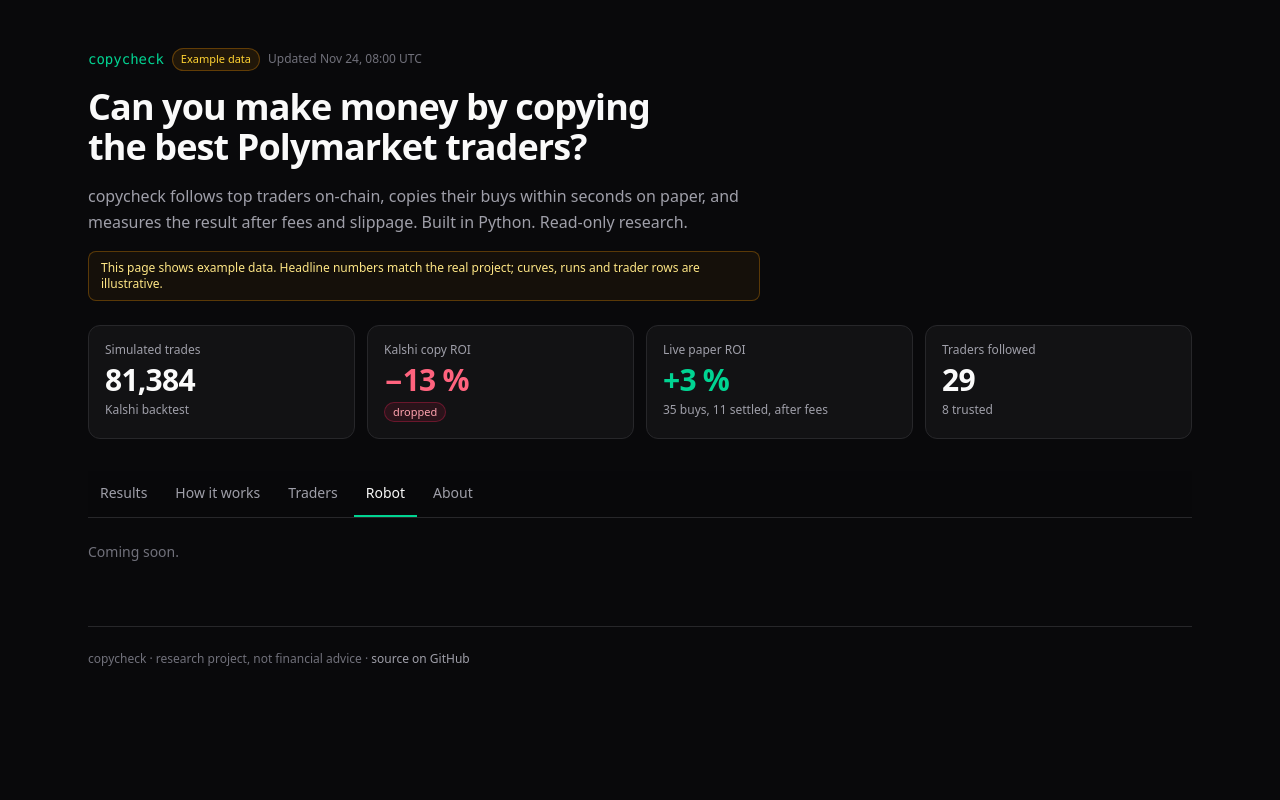
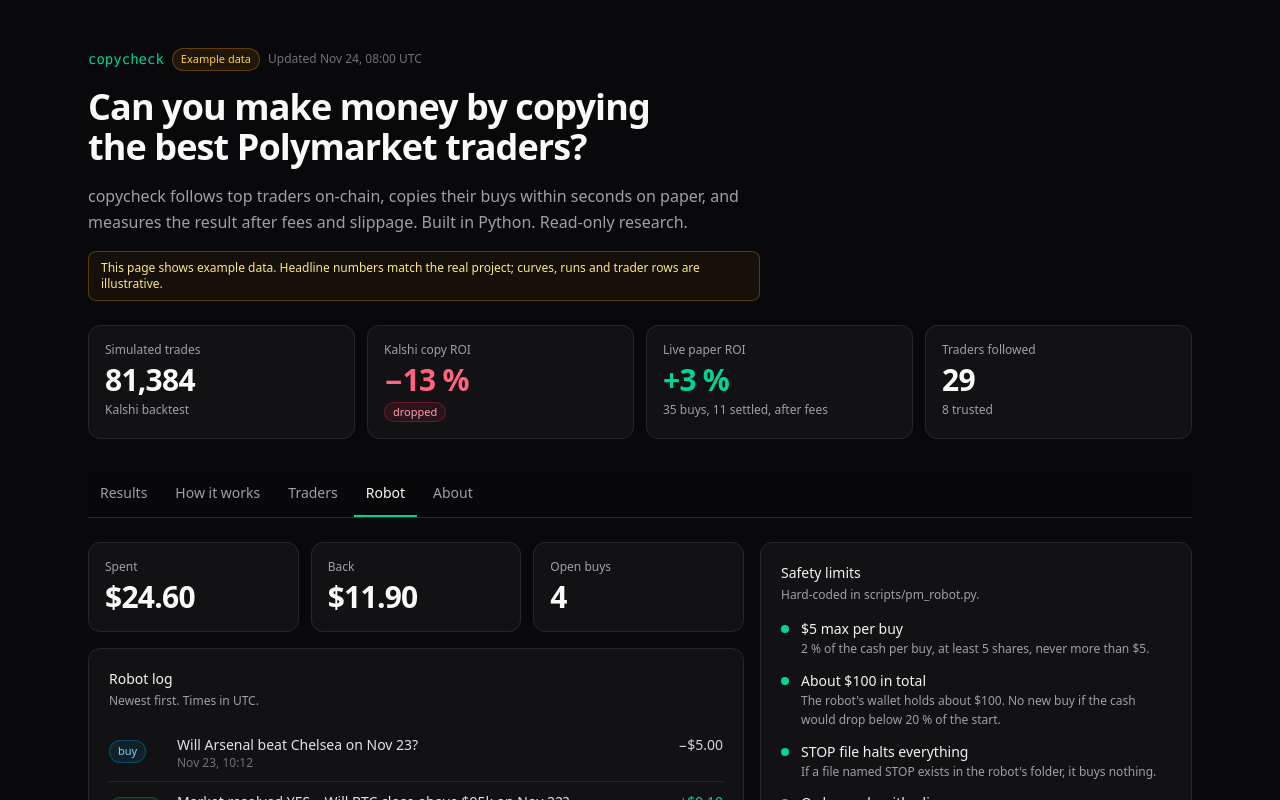
Before and after one commit to robinhel/mimic, a React (Vite) app in the folder dashboard/: page / in a window 1280 px wide. Both pictures are taken after a click on the tab "Robot". Shown: the top 800 px of the page. Built offline with nearby package versions, Linux system fonts and the light colour scheme.

Commit message:
dashboard: Robot section with log and safety limits
Amp-Thread-ID: https://ampcode.com/threads/T-01a20da4-5ed9-7499-876b-35a76e0af51e
Co-authored-by: Robin Hellgren <robin.hellgren@digitalstep.se>

```diff
--- a/dashboard/src/App.tsx
+++ b/dashboard/src/App.tsx
@@ -1,5 +1,6 @@
 import { type ReactNode, useState } from "react";
 import HowItWorks from "./components/HowItWorks";
+import Robot from "./components/Robot";
 import Traders from "./components/Traders";
 import Results from "./components/Results";
 import { Badge, Stat } from "./components/ui";
@@ -79,7 +80,8 @@ export default function App() {
         {tab === "results" && <Results data={data} />}
         {tab === "how" && <HowItWorks data={data} />}
         {tab === "traders" && <Traders data={data} />}
-        {(tab === "robot" || tab === "about") && <p className="text-sm text-zinc-500">Coming soon.</p>}
+        {tab === "robot" && <Robot data={data} />}
+        {tab === "about" && <p className="text-sm text-zinc-500">Coming soon.</p>}
       </main>
     </Shell>
   );
--- /dev/null
+++ b/dashboard/src/components/Robot.tsx
@@ -0,0 +1,93 @@
+import { dateTime, usd } from "../format";
+import type { Data, RobotEvent } from "../types";
+import { Badge, Card, Stat } from "./ui";
+
+const TYPE: Record<RobotEvent["type"], { label: string; tone: "green" | "red" | "amber" | "blue" | "gray" }> = {
+  buy: { label: "buy", tone: "blue" },
+  sell: { label: "sell", tone: "amber" },
+  settled: { label: "settled", tone: "green" },
+  skip: { label: "skip", tone: "gray" },
+};
+
+const LIMITS = [
+  { title: "$5 max per buy", text: "2 % of the cash per buy, at least 5 shares, never more than $5." },
+  { title: "About $100 in total", text: "The robot's wallet holds about $100. No new buy if the cash would drop below 20 % of the start." },
+  { title: "STOP file halts everything", text: "If a file named STOP exists in the robot's folder, it buys nothing." },
+  { title: "Orders only with --live", text: "The default is a dry run. Real orders need the --live flag, and it refuses to start where Polymarket blocks the country." },
+  { title: "No chasing", text: "Skips the buy if the price has moved more than 5 cents since the trader's buy, or the signal is older than 15 minutes." },
+  { title: "At most 40 open buys", text: "Caps how many positions can be open at the same time." },
+];
+
+export default function Robot({ data }: { data: Data }) {
+  const r = data.robot;
+  return (
+    <div className="grid gap-4 lg:grid-cols-5">
+      <div className="grid min-w-0 content-start gap-4 lg:col-span-3">
+        {r ? (
+          <>
+            <div className="grid grid-cols-3 gap-3">
+              <Stat label="Spent" value={usd(r.spent_usd)} />
+              <Stat label="Back" value={usd(r.back_usd)} />
+              <Stat label="Open buys" value={String(r.open)} />
+            </div>
+            <Card title="Robot log" sub="Newest first. Times in UTC.">
+              <ul className="divide-y divide-zinc-800">
+                {[...r.events].reverse().map((e) => (
+                  <li key={e.t + e.title} className="flex items-start gap-3 py-2.5">
+                    <span className="w-14 shrink-0 pt-0.5">
+                      <Badge tone={TYPE[e.type].tone}>{TYPE[e.type].label}</Badge>
+                    </span>
+                    <span className="min-w-0 flex-1">
+                      <span className="block text-sm text-zinc-200 [overflow-wrap:anywhere]">{e.title}</span>
+                      <span className="num block text-xs text-zinc-500">{dateTime(e.t)}</span>
+                    </span>
+                    <span className={`num shrink-0 text-sm ${e.type === "buy" ? "text-zinc-300" : "text-emerald-400"}`}>
+                      {e.usd == null ? "" : e.type === "buy" ? usd(-e.usd) : usd(e.usd, true)}
+                    </span>
+                  </li>
+                ))}
+              </ul>
+            </Card>
+          </>
+        ) : (
+          <Card title="Robot log" sub="No robot data is published yet.">
+            <p className="text-sm leading-relaxed text-zinc-400">
+              The log appears here when the robot has run. Until then, this is how it works and what stops it.
+            </p>
+          </Card>
+        )}
+        <Card title="How the robot works">
+          <ol className="grid gap-2 text-sm leading-relaxed text-zinc-400">
+            <li>
+              <span className="text-zinc-200">1.</span> Reads the signals and sells that the live test writes, seconds after a followed trader acts.
+            </li>
+            <li>
+              <span className="text-zinc-200">2.</span> Copies only when a second followed trader bought the same answer within 3 days, or the trader is trusted.
+            </li>
+            <li>
+              <span className="text-zinc-200">3.</span> Fetches a fresh order book and buys with a price limit, then follows the trader's sells.
+            </li>
+            <li>
+              <span className="text-zinc-200">4.</span> Records every buy, sell, skip and settlement, so the real result can be compared with the paper result.
+            </li>
+          </ol>
+        </Card>
+      </div>
+      <div className="min-w-0 lg:col-span-2">
+        <Card title="Safety limits" sub="Hard-coded in scripts/pm_robot.py.">
+          <ul className="grid gap-3">
+            {LIMITS.map((l) => (
+              <li key={l.title} className="flex gap-3">
+                <span className="mt-1.5 size-2 shrink-0 rounded-full bg-emerald-400" />
+                <span>
+                  <span className="block text-sm text-zinc-100">{l.title}</span>
+                  <span className="block text-xs leading-relaxed text-zinc-400">{l.text}</span>
+                </span>
+              </li>
+            ))}
+          </ul>
+        </Card>
+      </div>
+    </div>
+  );
+}
```
